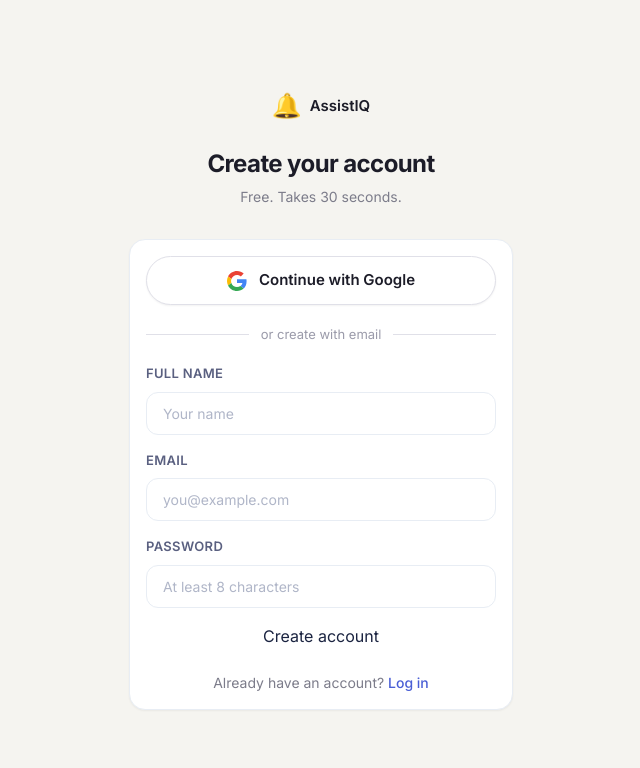
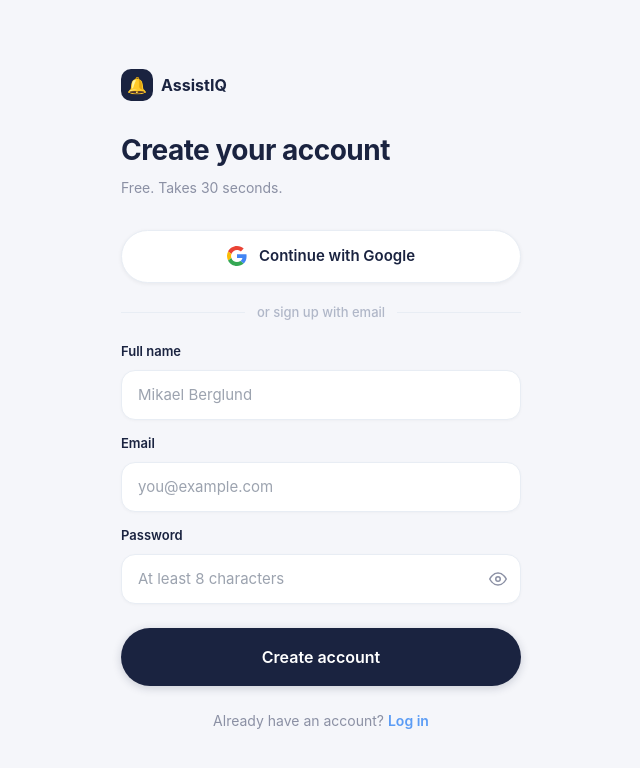
Before and after one commit to mikaelberglund1976-prog/reminder-for-simplicity, a Next.js app in the folder app/: page /register in a window 1280 px wide. Shown: the top 768 px of the page, without its empty margins (319-959 px from the left). Built offline with nearby package versions, Linux system fonts and the light colour scheme.

Commit message:
register: full redesign to match app design — inline CSS, pill buttons, show/hide password, blue accents

```diff
--- a/app/src/app/register/page.tsx
+++ b/app/src/app/register/page.tsx
@@ -5,12 +5,22 @@ import { useRouter } from "next/navigation";
 import Link from "next/link";
 import { signIn } from "next-auth/react";
 
+const FONT = "-apple-system, BlinkMacSystemFont, 'Inter', 'Segoe UI', sans-serif";
+
+const inputStyle: React.CSSProperties = {
+  width: "100%", background: "#fff", border: "1.5px solid #E8EDF4",
+  borderRadius: 14, padding: "13px 16px", fontSize: 15, color: "#1A2340",
+  outline: "none", fontFamily: FONT, boxSizing: "border-box",
+  boxShadow: "0 1px 3px rgba(0,0,0,0.03)",
+};
+
 export default function RegisterPage() {
   const router = useRouter();
   const [form, setForm] = useState({ name: "", email: "", password: "" });
   const [error, setError] = useState("");
   const [loading, setLoading] = useState(false);
   const [googleLoading, setGoogleLoading] = useState(false);
+  const [showPassword, setShowPassword] = useState(false);
 
   async function handleGoogleSignIn() {
     setGoogleLoading(true);
@@ -51,28 +61,36 @@ export default function RegisterPage() {
   }
 
   return (
-    <div className="min-h-screen flex items-center justify-center px-4 bg-[#F5F4F0]">
-      <div className="w-full max-w-sm">
+    <div style={{ minHeight: "100vh", background: "#F5F6FA", fontFamily: FONT, display: "flex", flexDirection: "column", justifyContent: "center", padding: "40px 20px" }}>
+      <div style={{ maxWidth: 400, width: "100%", margin: "0 auto" }}>
+
         {/* Logo */}
-        <div className="text-center mb-8">
-          <Link href="/" className="inline-flex items-center gap-2 mb-6">
-            <span className="text-2xl">🔔</span>
-            <span className="font-semibold text-[#1C1C28] text-[15px]">AssistIQ</span>
+        <div style={{ marginBottom: 32 }}>
+          <Link href="/" style={{ display: "inline-flex", alignItems: "center", gap: 8, textDecoration: "none", marginBottom: 28 }}>
+            <div style={{ width: 32, height: 32, borderRadius: 10, background: "#1A2340", display: "flex", alignItems: "center", justifyContent: "center", fontSize: 16 }}>🔔</div>
+            <span style={{ fontWeight: 700, fontSize: 16, color: "#1A2340" }}>AssistIQ</span>
           </Link>
-          <h1 className="text-[24px] font-bold text-[#1C1C28] tracking-tight">Create your account</h1>
-          <p className="text-[14px] text-[#7C7C8A] mt-1">Free. Takes 30 seconds.</p>
+          <h1 style={{ fontSize: 28, fontWeight: 700, color: "#1A2340", margin: 0, letterSpacing: "-0.5px" }}>
+            Create your account
+          </h1>
+          <p style={{ fontSize: 14, color: "#8B90A4", margin: "6px 0 0" }}>Free. Takes 30 seconds.</p>
         </div>
 
-        <div className="card">
-          {/* ─── Google button ──────────────────────────────────────────────────────── */}
+        {/* Google */}
         <button
           type="button"
           onClick={handleGoogleSignIn}
           disabled={googleLoading}
-            className="w-full flex items-center justify-center gap-3 bg-white border border-[#E0E0E8] rounded-full py-3 px-4 text-[#1C1C28] font-semibold text-[15px] shadow-sm hover:bg-gray-50 transition-colors mb-5"
-            style={{ opacity: googleLoading ? 0.7 : 1, cursor: googleLoading ? "not-allowed" : "pointer" }}
+          style={{
+            width: "100%", display: "flex", alignItems: "center", justifyContent: "center", gap: 12,
+            background: "#fff", border: "1.5px solid #E8EDF4", borderRadius: 50,
+            padding: "14px 20px", fontSize: 15, fontWeight: 600, color: "#1A2340",
+            cursor: googleLoading ? "not-allowed" : "pointer",
+            opacity: googleLoading ? 0.7 : 1, boxShadow: "0 1px 4px rgba(0,0,0,0.06)",
+            fontFamily: FONT, marginBottom: 20, boxSizing: "border-box",
+          }}
         >
-            <svg width="20" height="20" viewBox="0 0 48 48" xmlns="http://www.w3.org/2000/svg">
+          <svg width="20" height="20" viewBox="0 0 48 48">
             <path fill="#EA4335" d="M24 9.5c3.54 0 6.71 1.22 9.21 3.6l6.85-6.85C35.9 2.38 30.47 0 24 0 14.62 0 6.51 5.38 2.56 13.22l7.98 6.19C12.43 13.72 17.74 9.5 24 9.5z"/>
             <path fill="#4285F4" d="M46.98 24.55c0-1.57-.15-3.09-.38-4.55H24v9.02h12.94c-.58 2.96-2.26 5.48-4.78 7.18l7.73 6c4.51-4.18 7.09-10.36 7.09-17.65z"/>
             <path fill="#FBBC05" d="M10.53 28.59c-.48-1.45-.76-2.99-.76-4.59s.27-3.14.76-4.59l-7.98-6.19C.92 16.46 0 20.12 0 24c0 3.88.92 7.54 2.56 10.78l7.97-6.19z"/>
@@ -81,70 +99,105 @@ export default function RegisterPage() {
           {googleLoading ? "Redirecting…" : "Continue with Google"}
         </button>
 
-          {/* ─── Divider ─────────────────────────────────────────────────────────────────────────────── */}
-          <div className="flex items-center gap-3 mb-5">
-            <div className="flex-1 h-px bg-[#E0E0E8]" />
-            <span className="text-[13px] text-[#9B9BAA]">or create with email</span>
-            <div className="flex-1 h-px bg-[#E0E0E8]" />
+        {/* Divider */}
+        <div style={{ display: "flex", alignItems: "center", gap: 12, marginBottom: 20 }}>
+          <div style={{ flex: 1, height: 1, background: "#E8EDF4" }} />
+          <span style={{ fontSize: 13, color: "#B0B7C8", fontWeight: 500 }}>or sign up with email</span>
+          <div style={{ flex: 1, height: 1, background: "#E8EDF4" }} />
         </div>
 
-          {/* ─── Email + password ────────────────────────────────────────────────────────────────── */}
-          <form onSubmit={handleSubmit} className="space-y-4">
+        {/* Form */}
+        <form onSubmit={handleSubmit}>
           {error && (
-              <div className="bg-red-50 border border-red-200 text-red-700 rounded-lg px-4 py-3 text-[14px]">
+            <div style={{ background: "#FFF0F0", border: "1px solid #F5CCCC", color: "#D94F4F", borderRadius: 12, padding: "12px 16px", fontSize: 14, marginBottom: 20 }}>
               {error}
             </div>
           )}
 
-            <div>
-              <label className="label">Full name</label>
+          <div style={{ marginBottom: 14 }}>
+            <div style={{ fontSize: 13, fontWeight: 600, color: "#1A2340", marginBottom: 8 }}>Full name</div>
             <input
               type="text"
-                className="input"
-                placeholder="Your name"
+              placeholder="Mikael Berglund"
               value={form.name}
-                onChange={(e) => setForm({ ...form, name: e.target.value })}
+              onChange={e => setForm({ ...form, name: e.target.value })}
               required
+              autoFocus
+              style={inputStyle}
             />
           </div>
 
-            <div>
-              <label className="label">Email</label>
+          <div style={{ marginBottom: 14 }}>
+            <div style={{ fontSize: 13, fontWeight: 600, color: "#1A2340", marginBottom: 8 }}>Email</div>
             <input
               type="email"
-                className="input"
               placeholder="you@example.com"
               value={form.email}
-                onChange={(e) => setForm({ ...form, email: e.target.value })}
+              onChange={e => setForm({ ...form, email: e.target.value })}
               required
+              style={inputStyle}
             />
           </div>
 
-            <div>
-              <label className="label">Password</label>
+          <div style={{ marginBottom: 24 }}>
+            <div style={{ fontSize: 13, fontWeight: 600, color: "#1A2340", marginBottom: 8 }}>Password</div>
+            <div style={{ position: "relative" }}>
               <input
-                type="password"
-                className="input"
+                type={showPassword ? "text" : "password"}
                 placeholder="At least 8 characters"
                 value={form.password}
-                onChange={(e) => setForm({ ...form, password: e.target.value })}
+                onChange={e => setForm({ ...form, password: e.target.value })}
                 required
                 minLength={8}
+                style={{ ...inputStyle, paddingRight: 48 }}
               />
+              <button
+                type="button"
+                onClick={() => setShowPassword(v => !v)}
+                style={{ position: "absolute", right: 14, top: "50%", transform: "translateY(-50%)", background: "none", border: "none", cursor: "pointer", color: "#8B90A4", padding: 0, display: "flex" }}
+              >
+                {showPassword ? (
+                  <svg width={18} height={18} viewBox="0 0 24 24" fill="none" stroke="currentColor" strokeWidth={2} strokeLinecap="round" strokeLinejoin="round">
+                    <path d="M17.94 17.94A10.07 10.07 0 0 1 12 20c-7 0-11-8-11-8a18.45 18.45 0 0 1 5.06-5.94M9.9 4.24A9.12 9.12 0 0 1 12 4c7 0 11 8 11 8a18.5 18.5 0 0 1-2.16 3.19m-6.72-1.07a3 3 0 1 1-4.24-4.24"/>
+                    <line x1="1" y1="1" x2="23" y2="23"/>
+                  </svg>
+                ) : (
+                  <svg width={18} height={18} viewBox="0 0 24 24" fill="none" stroke="currentColor" strokeWidth={2} strokeLinecap="round" strokeLinejoin="round">
+                    <path d="M1 12s4-8 11-8 11 8 11 8-4 8-11 8-11-8-11-8z"/>
+                    <circle cx="12" cy="12" r="3"/>
+                  </svg>
+                )}
+              </button>
+            </div>
           </div>
 
-            <button type="submit" className="btn-primary w-full" disabled={loading}>
+          <button
+            type="submit"
+            disabled={loading}
+            style={{
+              width: "100%", padding: "17px", borderRadius: 50,
+              background: "#1A2340", border: "none",
+              fontSize: 16, fontWeight: 600, color: "#fff",
+              cursor: loading ? "not-allowed" : "pointer",
+              fontFamily: FONT, opacity: loading ? 0.7 : 1,
+              boxShadow: "0 2px 10px rgba(26,35,64,0.2)",
+              boxSizing: "border-box",
+            }}
+          >
             {loading ? "Creating account…" : "Create account"}
           </button>
         </form>
 
-          <p className="text-center text-[14px] text-[#7C7C8A] mt-6">
+        <p style={{ textAlign: "center", fontSize: 14, color: "#8B90A4", marginTop: 24 }}>
           Already have an account?{" "}
-            <Link href="/login" className="text-[#4A5FD5] font-medium hover:underline">
+          <Link href="/login" style={{ color: "#5B9CF5", fontWeight: 600, textDecoration: "none" }}>
             Log in
           </Link>
         </p>
-        </div>
+
+        {/* Decorative ellipses */}
+        <div style={{ position: "fixed", bottom: -60, left: -60, width: 200, height: 200, borderRadius: "50%", background: "radial-gradient(circle, rgba(91,156,245,0.12) 0%, transparent 70%)", pointerEvents: "none" }} />
+        <div style={{ position: "fixed", bottom: -40, right: -80, width: 260, height: 260, borderRadius: "50%", background: "radial-gradient(circle, rgba(91,156,245,0.08) 0%, transparent 70%)", pointerEvents: "none" }} />
       </div>
     </div>
   );
```
Lines whose indentation alone changed are shown as unchanged.
